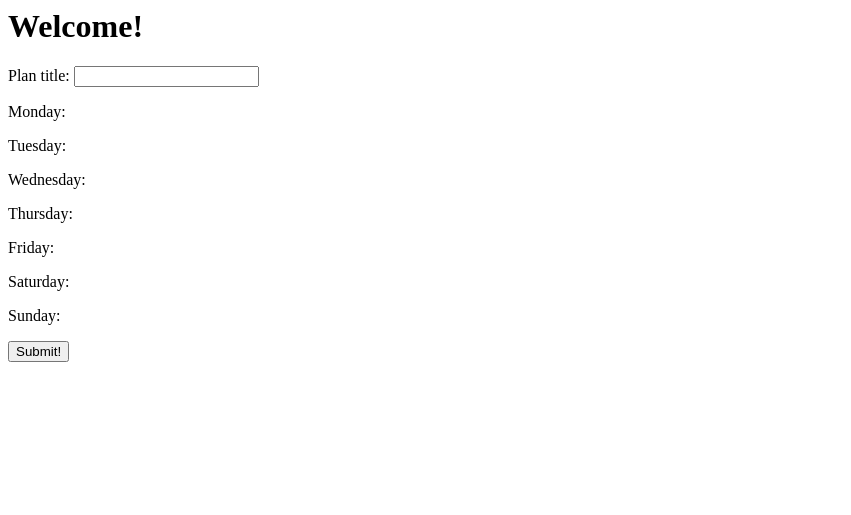
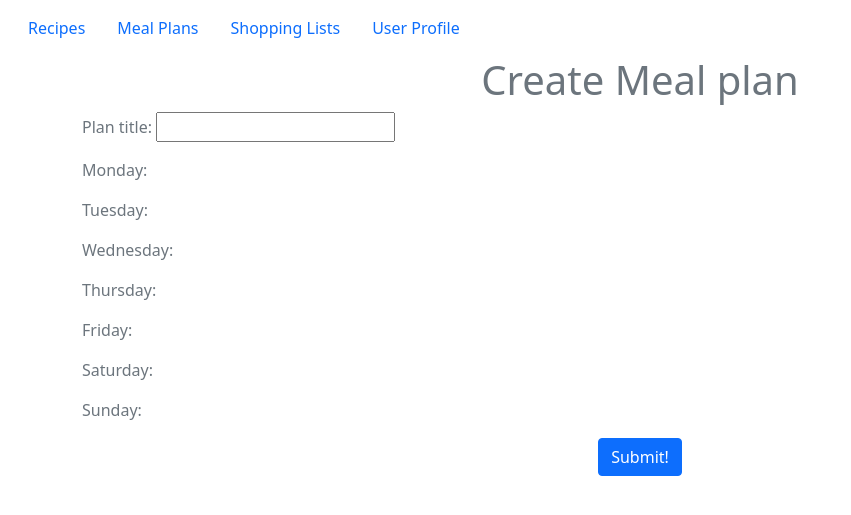
Before and after one commit to JoelRice/Plan-Shop-Eat, a Django app: page /meal_plan_app/create_meal_plan/ in a window 1280 px wide. Shown: the top 515 px of the page, without its empty margins (0-851 px from the left). Run offline with Django 3.2, Linux system fonts and the light colour scheme; data that the repository does not hold is empty; some libraries are stand-ins or nearby versions.

Commit message:
Updated form styling, added form titles to all form views.

```diff
--- a/authentication/views.py
+++ b/authentication/views.py
@@ -16,7 +16,7 @@ def login_view(request):
                 login(request, user)
                 return HttpResponseRedirect(reverse("recipes"))
     form = LoginForm()
-    return render(request, "generic_form.html", {"form": form})
+    return render(request, "generic_form.html", {"form": form, 'form_title': 'Log In'})
 
 # change Http redirect!!!
 def signup_view(request):
@@ -31,7 +31,7 @@ def signup_view(request):
                 )
         return HttpResponseRedirect(reverse('recipes'))
     form = SignUpForm()
-    return render(request, 'generic_form.html', {"form": form})
+    return render(request, 'generic_form.html', {"form": form, 'form_title': 'Sign Up'})
 
 
 def logout_view(request):
--- a/meal_plan_app/views.py
+++ b/meal_plan_app/views.py
@@ -22,7 +22,7 @@ class CreateMealPlanView(View):
         return render(
             request,
             self.template_name,
-            {'form': self.form}
+            {'form': self.form, 'form_title': 'Create Meal plan'}
         )
 
     def post(self, request):
@@ -68,7 +68,7 @@ class EditMealPlanView(View):
         return render(
             request,
             self.template_name,
-            {'form': form}
+            {'form': form, 'form_title': 'Edit Meal Plan'}
         )
 
     def post(self, request, id):
--- a/templates/generic_form.html
+++ b/templates/generic_form.html
@@ -1,7 +1,12 @@
-<h1>Welcome!</h1>
-<div>
-  <form action="" method="post">
+{% extends 'base.html' %} {% block content %}
+
+<div class="container">
+  <h1 class="title text-secondary text-center">{{form_title}}</h1>
+  <form action="" method="post" style="color: #6c757d">
     {% csrf_token %} {{ form.as_p }}
-    <input type="submit" value="Submit!" />
+    <div style="display: flex; align-items: center; justify-content: center">
+      <input class="btn btn-primary" type="submit" value="Submit!" />
+    </div>
   </form>
 </div>
+{% endblock %}
```
Also changed, not shown: recipe_app/views.py (+8 -8 lines).
